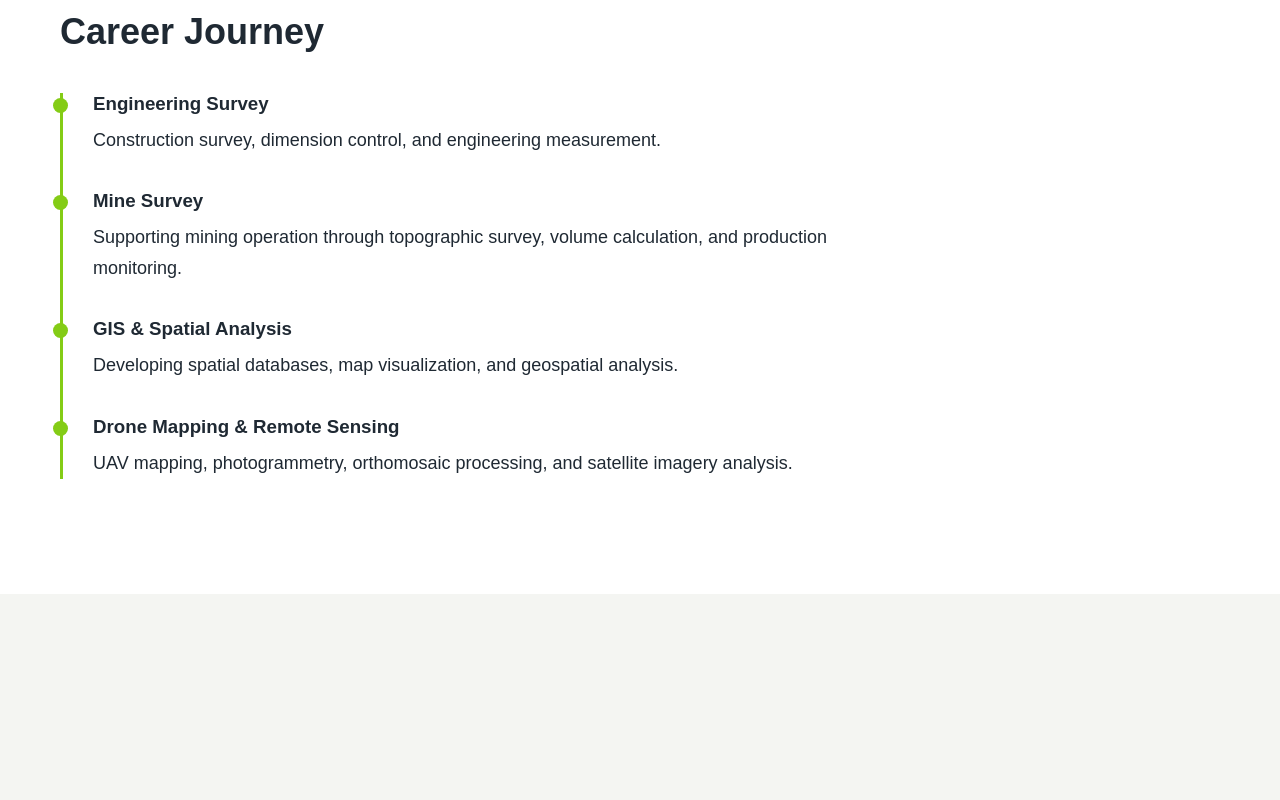
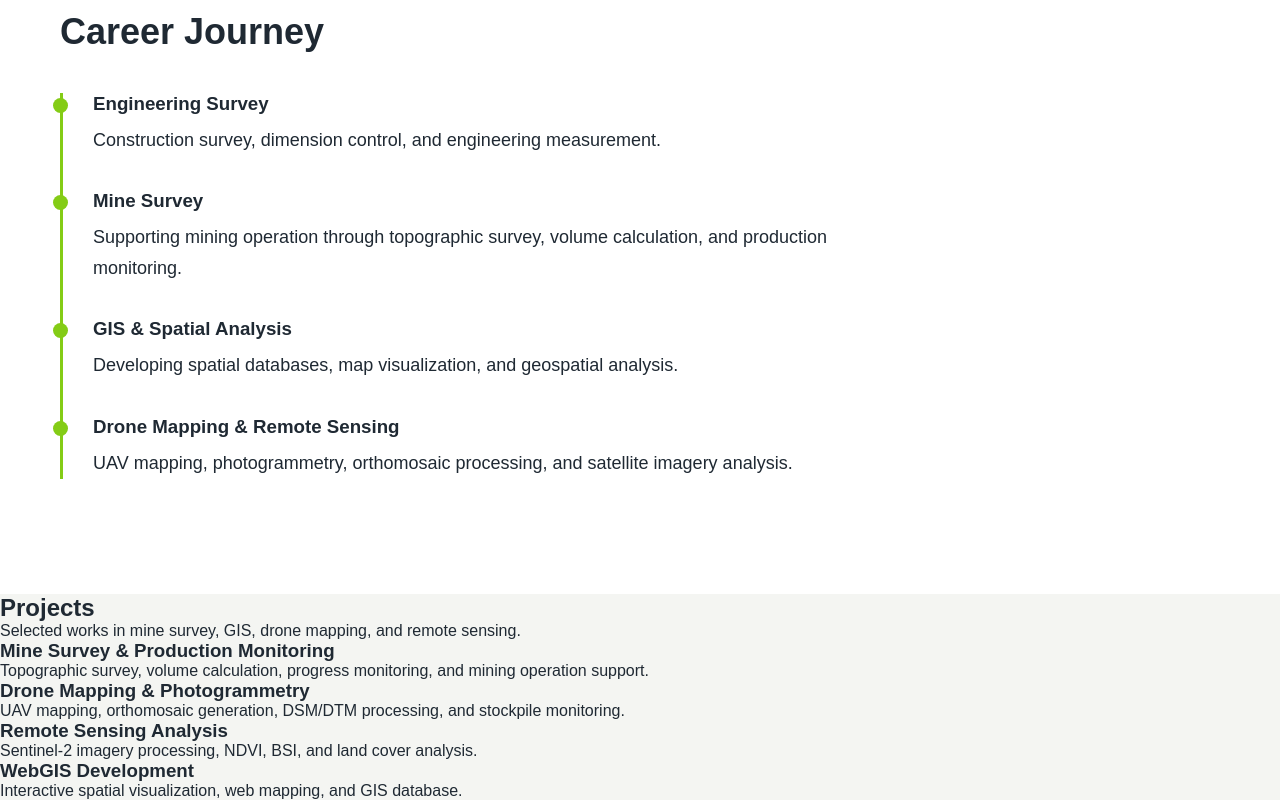
Before and after one commit to hadi-mapper/gis-portfolio, a React (Vite) app in the folder website/: page / in a window 1280 px wide. Shown: the part 1263-2063 px from the top of the page. Before the commit the page ends 1857 px from the top, so only its background shows below. Built offline with nearby package versions, Linux system fonts and the light colour scheme.

Commit message:
Add projects showcase page

```diff
--- a/website/src/App.jsx
+++ b/website/src/App.jsx
@@ -1,13 +1,21 @@
 import Navbar from "./components/Navbar"
 import Home from "./pages/Home"
 import About from "./pages/About"
+import Projects from "./pages/Projects"
+
 
 function App() {
+
   return (
     <>
       <Navbar />
+
       <Home />
+
       <About />
+
+      <Projects />
+
     </>
   )
 }
--- /dev/null
+++ b/website/src/components/ProjectCard.jsx
@@ -0,0 +1,17 @@
+function ProjectCard({ title, description }) {
+  return (
+    <div className="project-card">
+
+      <h3>
+        {title}
+      </h3>
+
+      <p>
+        {description}
+      </p>
+
+    </div>
+  )
+}
+
+export default ProjectCard
--- /dev/null
+++ b/website/src/pages/Projects.jsx
@@ -0,0 +1,61 @@
+import ProjectCard from "../components/ProjectCard"
+
+function Projects() {
+  return (
+    <section className="projects">
+
+      <h2>
+        Projects
+      </h2>
+
+      <p>
+        Selected works in mine survey,
+        GIS, drone mapping, and remote sensing.
+      </p>
+
+
+      <div className="project-grid">
+
+        <ProjectCard
+          title="Mine Survey & Production Monitoring"
+          description="
+          Topographic survey, volume calculation,
+          progress monitoring, and mining operation support.
+          "
+        />
+
+
+        <ProjectCard
+          title="Drone Mapping & Photogrammetry"
+          description="
+          UAV mapping, orthomosaic generation,
+          DSM/DTM processing, and stockpile monitoring.
+          "
+        />
+
+
+        <ProjectCard
+          title="Remote Sensing Analysis"
+          description="
+          Sentinel-2 imagery processing,
+          NDVI, BSI, and land cover analysis.
+          "
+        />
+
+
+        <ProjectCard
+          title="WebGIS Development"
+          description="
+          Interactive spatial visualization,
+          web mapping, and GIS database.
+          "
+        />
+
+      </div>
+
+
+    </section>
+  )
+}
+
+export default Projects
```
